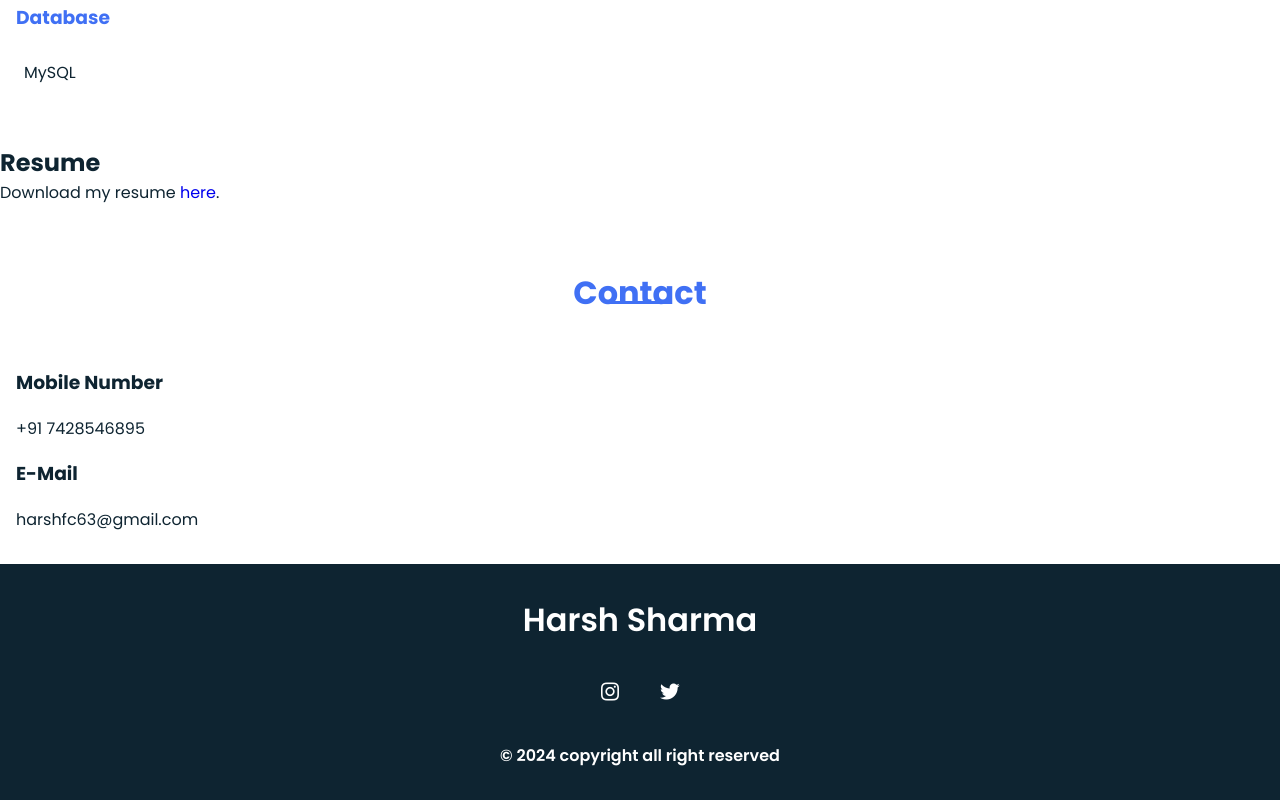
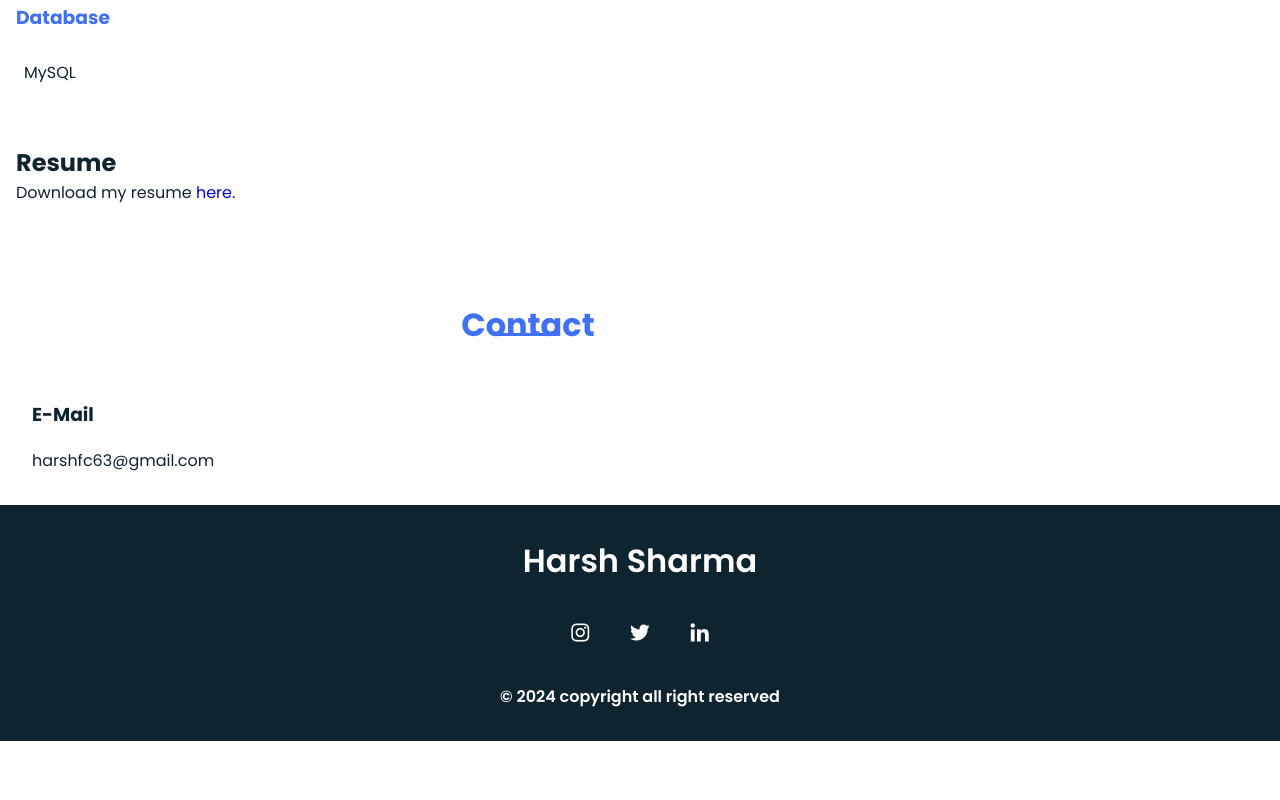
Before and after one commit to Harsh5s/CodeAlpha_Project_personal-portfoliowebsite, a plain HTML site: page index.html in a window 1280 px wide. Shown: the part 1494-2294 px from the top of the page. After the commit the page ends 2235 px from the top, so only its background shows below. Drawn offline with nearby package versions, Linux system fonts and the light colour scheme.

Commit message:
added index.html

```diff
--- a/index.html
+++ b/index.html
@@ -94,7 +94,7 @@
             </section>
 
 
-
+            <div class="skills__container bd-grid">
             <section id="resume">
                 <h2>Resume</h2>
                 <p>Download my resume <a href="https://drive.google.com/file/d/1w0EUZBQ7r63cUmlNKHbdm9cQdmgPZQ1f/view?usp=sharing">here</a>.</p>
@@ -106,13 +106,10 @@
                 <h2 class="section-title">Contact</h2>
 
                 <div class="contact__container bd-grid">
-                    <div class="contact_box">
-                        <h3 class="contact_subtitle">Mobile Number</h3>
-                        <span class="contact_name">+91 7428546895</span>
+                    <div class="contact_box"></div>
 
                         <h3 class="contact_subtitle">E-Mail</h3>
                         <span class="contact_name">harshfc63@gmail.com</span>
-                    </div>
 
             </section>
         </main>
@@ -124,6 +121,7 @@
             <div class="footer__social">
                 <a href="https://www.instagram.com/_harshsharma05?igsh=dWFuOWIxMzg3NW9n" class="footer__icon"><i class='bx bxl-instagram' ></i></a>
                 <a href="https://x.com/HarshSh57563621?t=FAMoG0Jwtg3WBG379MGD7w&s=09" class="footer__icon"><i class='bx bxl-twitter' ></i></a>
+                <a href="https://www.linkedin.com/in/harsh-sharma-493896292?utm_source=share&utm_campaign=share_via&utm_content=profile&utm_medium=android_app" class="footer__icon"><i class='bx bxl-linkedin' ></i></a>
             </div>
             <p>&copy; 2024 copyright all right reserved</p>
         </footer>
```
